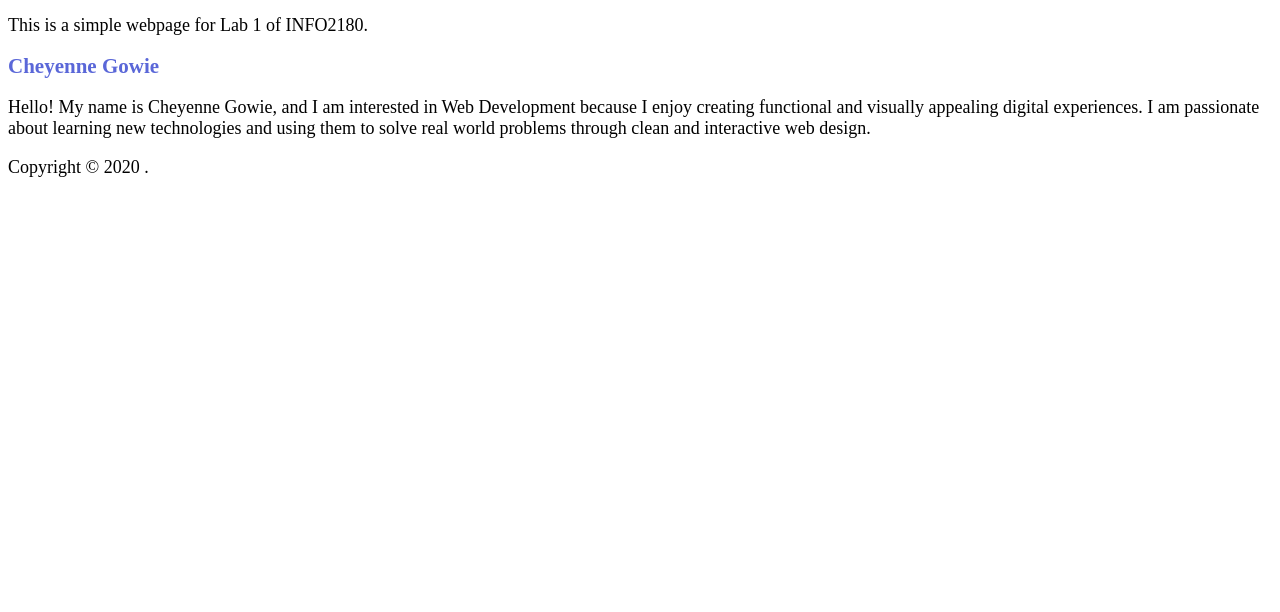
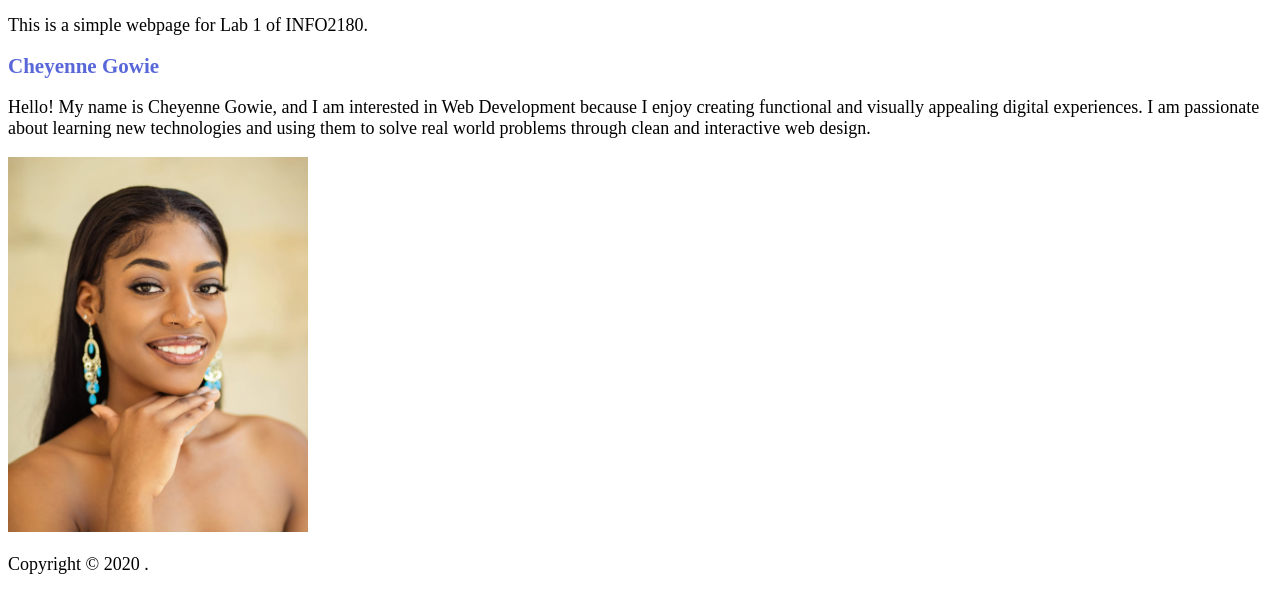
Before and after one commit to CheyenneGowie/info2180-lab1, a plain HTML site: page index.html in a window 1280 px wide. Shown: the part 46-658 px from the top of the page. Drawn offline with Linux system fonts and the light colour scheme.

Commit message:
Added profile image to index.html

```diff
--- a/index.html
+++ b/index.html
@@ -17,6 +17,7 @@
         <p>Hello! My name is Cheyenne Gowie, and I am interested in Web Development because I enjoy creating functional
         and visually appealing digital experiences. I am passionate about learning new technologies and using them
         to solve real world problems through clean and interactive web design.</p>
+        <img src="Chey pic2.jpg" alt="Photo of Cheyenne" width="300">
     </main>
     <footer>
         <p>Copyright &copy; 2020 <Cheyenne Gowie>.</p>
```
Also changed, not shown: Chey pic2.jpg (added).
